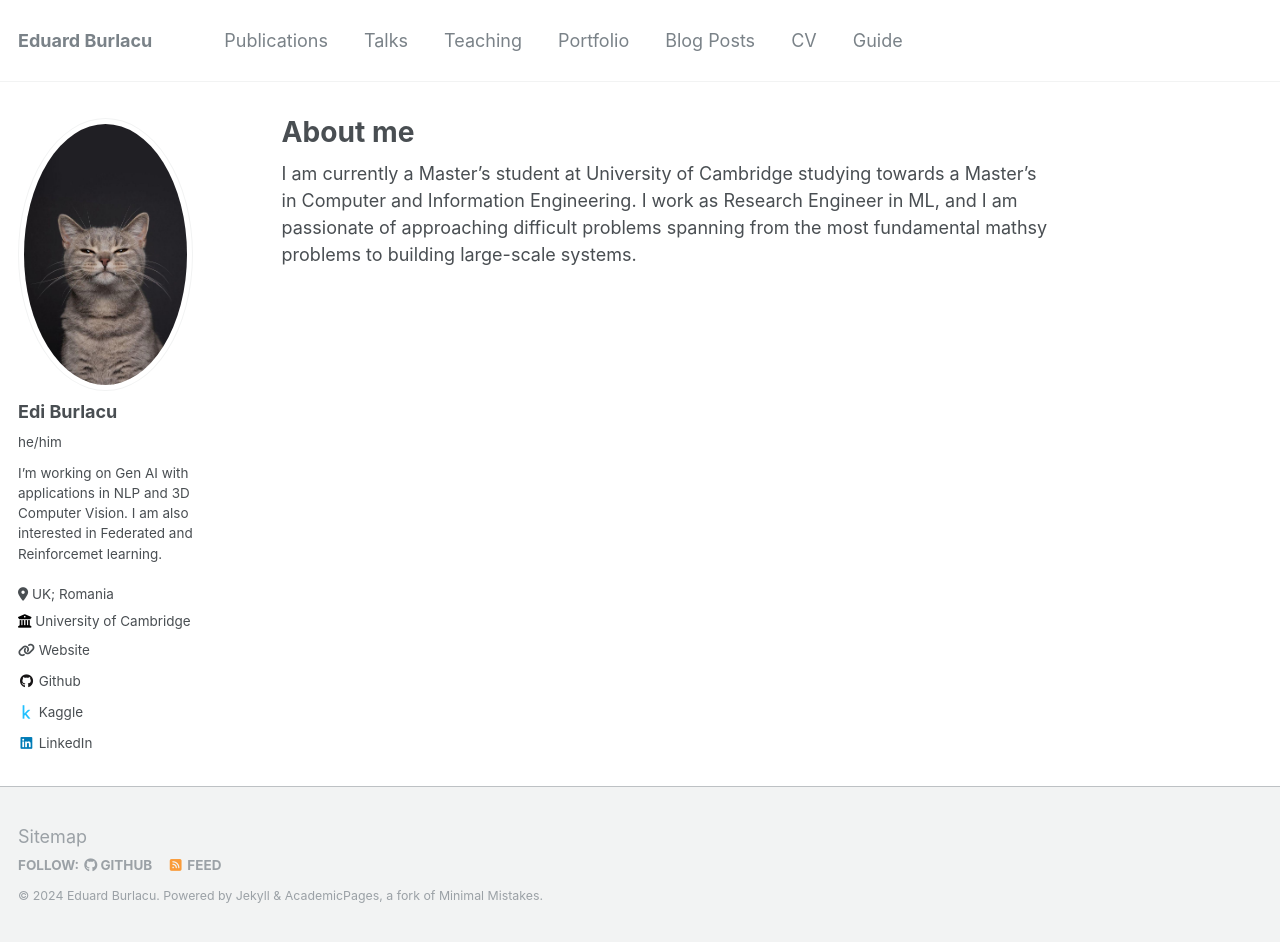
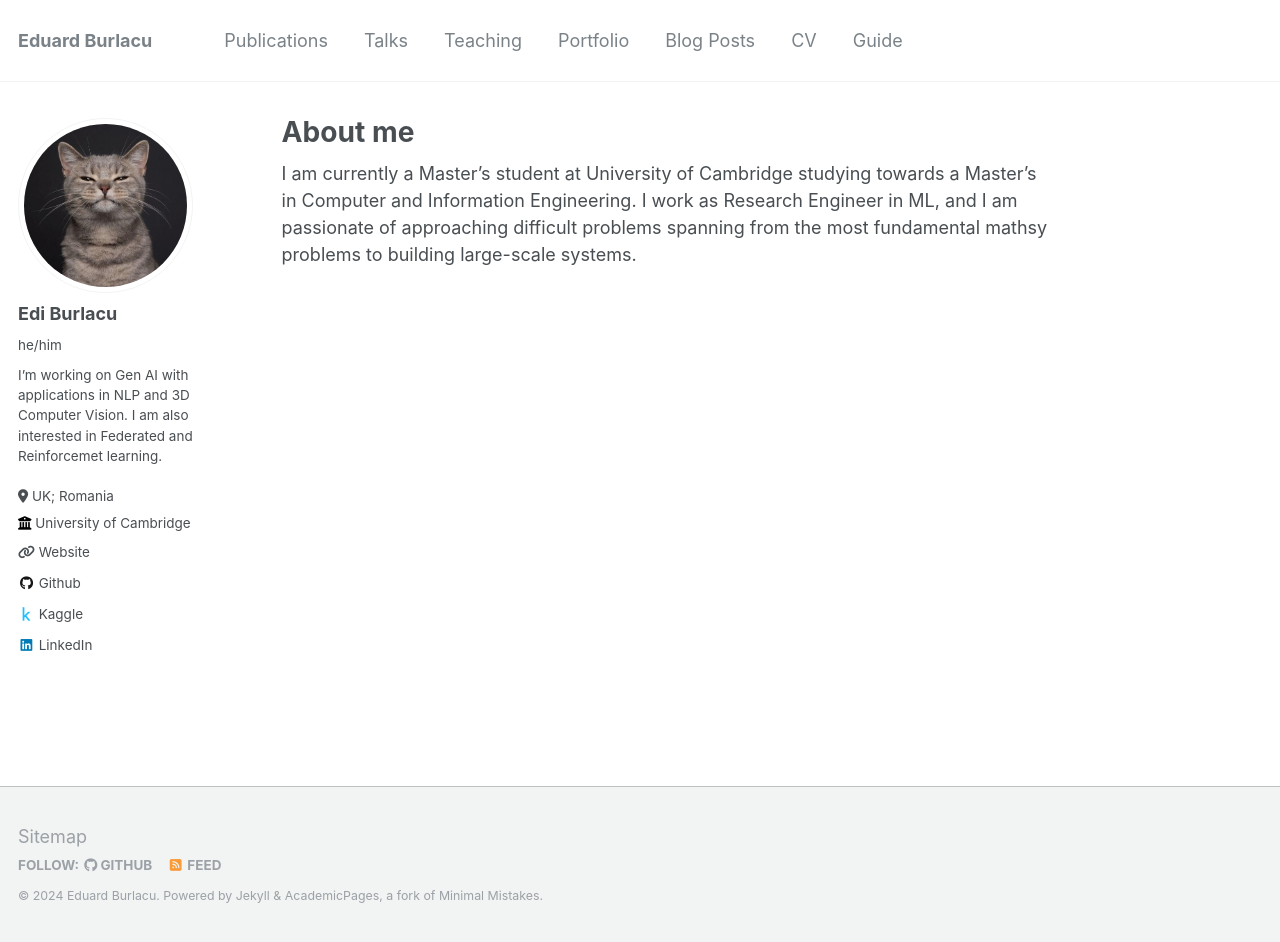
Before and after one commit to eduardburlacu/eduardburlacu.github.io, a Jekyll site: the page built from _pages/about.md, in a window 1280 px wide and 942 px high. Built offline with Jekyll 4.4.1, drawn with Linux system fonts in a browser that asks for light colours.

Commit message:
Update _config.yml

```diff
--- a/_config.yml
+++ b/_config.yml
@@ -21,7 +21,7 @@ repository               : "eduardburlacu/eduardburlacu.github.io"
 #               Additional customization can be done by editing /_includes/author-profile.html
 author:
   # Biographic information
-  avatar           : "logo.jpeg"
+  avatar           : "logo.jpg"
   name             : "Edi Burlacu"
   pronouns         : "he/him"
   bio              : " I’m working on Gen AI with applications in NLP and 3D Computer Vision. I am also interested in Federated and Reinforcemet learning."
```
